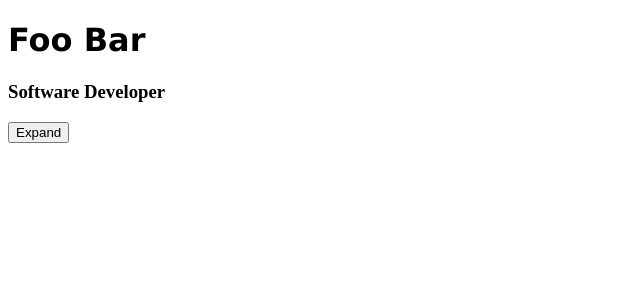
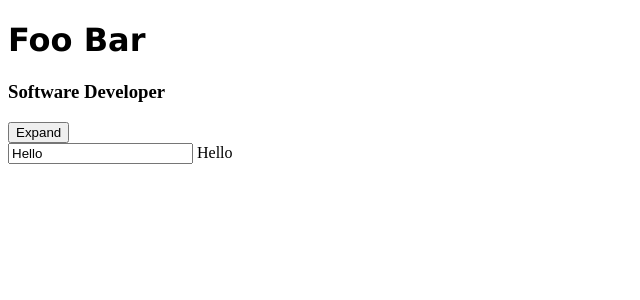
Before and after one commit to JayramNanoskar/AngularBasic, an Angular app in the folder second-project/: page / in a window 1280 px wide. Shown: the top 300 px of the page, without its empty margins (0-640 px from the left). Built offline with nearby package versions, Linux system fonts and the light colour scheme.

Commit message:
binding two way data with ngModel directive

```diff
--- a/second-project/src/app/app.component.html
+++ b/second-project/src/app/app.component.html
@@ -1,2 +1,5 @@
 <app-address-card name="John Morgan" [user]="user"></app-address-card>
 <!-- [] - means do not just take inline value as previous, here it evaluates it as a member variable it refers to -->
+<input type="text" [(ngModel)]="inputText"> <!-- two way data binding -->
+{{ inputText }}
+<!-- []- to bind data from component to view and ()- to bind data from view to component -->
--- a/second-project/src/app/app.component.ts
+++ b/second-project/src/app/app.component.ts
@@ -8,6 +8,7 @@ import { User } from './address-card/user.model';
 })
 export class AppComponent {
   user: User; // member variable
+  inputText: string = "Hello";
 
   constructor(){
     this.user = new User(); //creating new instance and populating data
--- a/second-project/src/app/app.module.ts
+++ b/second-project/src/app/app.module.ts
@@ -3,6 +3,7 @@ import { NgModule } from '@angular/core';
 
 import { AppComponent } from './app.component';
 import { AddressCardComponent } from './address-card/address-card.component';
+import { FormsModule } from '@angular/forms';
 
 @NgModule({
   declarations: [
@@ -10,7 +11,8 @@ import { AddressCardComponent } from './address-card/address-card.component';
     AddressCardComponent
   ],
   imports: [
-    BrowserModule
+    BrowserModule,
+    FormsModule //require to use ngModel directive and to have form feature of angular
   ],
   providers: [],
   bootstrap: [AppComponent]
```
